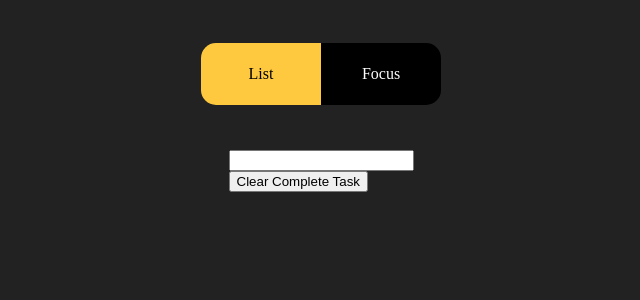
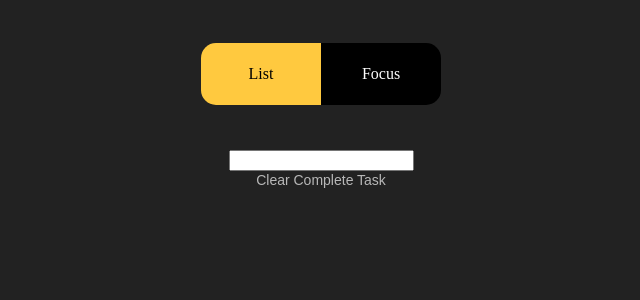
Before and after one commit to Sapkota00Basanta/Todo-List-React-Typescript, a React (Vite) app: page / in a window 1280 px wide. Shown: the top 300 px of the page, without its empty margins (319-959 px from the left). Built offline with nearby package versions, Linux system fonts and the light colour scheme.

Commit message:
Updated folder structure & changed pixel css value to rem

```diff
--- a/src/App.tsx
+++ b/src/App.tsx
@@ -4,31 +4,31 @@ import { BrowserRouter, NavLink, Route, Routes } from 'react-router-dom';
 import styled from 'styled-components';
 
 // Import User-Defined Modules
-import { Focus } from './components/Focus/Focus';
-import { Listview } from './components/Listview/Listview';
+import { Focus } from './screens/Focus/Focus';
+import { Listview } from './screens/Listview/Listview';
 import { TaskContext } from './contexts/taskStore';
 import { useLocalStorage } from './hooks/useLocalStorage';
 import { globalColorsObject, GlobalStyles } from './styles';
 import { IAppProps } from './types/App.types';
-import { ITaskState } from './types/components/Listview.types';
+import { ITaskState } from './types/screens/Listview.types';
 
 // Styled Components Definations
-const LayoutContainerTag = styled.div`
+const AppLayoutContainerTag = styled.div`
   display: flex;
   flex-direction: column;
   justify-content: center;
   align-items: center;
-  padding: 35px;
+  padding: 2.1875rem;
 `;
 
 const HTMLNavTag = styled.nav`
   display: flex;
-  margin-bottom: 45px;
+  margin-bottom: 2.8125rem;
 `;
 
 const RouterNavLinkTag = styled(NavLink)`
-  height: 62px;
-  width: 120px;
+  height: 3.875rem;
+  width: 7.5rem;
   display: flex;
   justify-content: center;
   align-items: center;
@@ -37,24 +37,24 @@ const RouterNavLinkTag = styled(NavLink)`
   text-decoration: none;
 
   &:first-child {
-    border-top-left-radius: 15px;
-    border-bottom-left-radius: 15px;
+    border-top-left-radius: 0.9375rem;
+    border-bottom-left-radius: 0.9375rem;
   }
 
   &:last-child {
-    border-top-right-radius: 15px;
-    border-bottom-right-radius: 15px;
+    border-top-right-radius: 0.9375rem;
+    border-bottom-right-radius: 0.9375rem;
   }
 
   /* We can add styles to nested element based on className */
   &.active {
-    background-color: ${globalColorsObject.primaryColor};
+    background: ${globalColorsObject.primaryColor};
     color: #000;
   }
 `;
 
 /**
- * This module is main app component where we assign all the navigation routes to component
+ * This module is main app component where we assign all the navigation routes to screen component
  * @returns App Component
  */
 export const App: React.FC<IAppProps> = () => {
@@ -65,7 +65,7 @@ export const App: React.FC<IAppProps> = () => {
       <GlobalStyles />
       <BrowserRouter>
         <TaskContext.Provider value={[tasks, setTasks]}>
-          <LayoutContainerTag>
+          <AppLayoutContainerTag>
             <HTMLNavTag>
               {/* By default active class is added to Navlink in react router version 6 */}
               <RouterNavLinkTag to="/" end>
@@ -77,7 +77,7 @@ export const App: React.FC<IAppProps> = () => {
               <Route path="/" element={<Listview />} />
               <Route path="/focus" element={<Focus />} />
             </Routes>
-          </LayoutContainerTag>
+          </AppLayoutContainerTag>
         </TaskContext.Provider>
       </BrowserRouter>
     </>
--- /dev/null
+++ b/src/components/TextButton.ts
@@ -0,0 +1,13 @@
+// Import Third-Party Modules
+import styled from 'styled-components';
+
+/**
+ * This component simply exports styled component text button component
+ */
+export const TextButton = styled.button`
+  border: none;
+  align-self: center;
+  background: none;
+  font-size: 0.875rem;
+  color: #b8b8b8;
+`;
--- a/src/contexts/taskStore.ts
+++ b/src/contexts/taskStore.ts
@@ -2,11 +2,11 @@
 import { createContext } from 'react';
 
 // Import User-Defined Modules
-import { ITaskState } from '../types/components/Listview.types';
+import { ITaskState } from '../types/screens/Listview.types';
 
 /**
  * This module creates a task state context which handles sharing &
- * accessing task state value among components.
+ * accessing task state value among screen components.
  */
 export const TaskContext = createContext<
   [Array<ITaskState>, React.Dispatch<React.SetStateAction<Array<ITaskState>>>]
--- a/src/hooks/useTaskStore.ts
+++ b/src/hooks/useTaskStore.ts
@@ -5,7 +5,7 @@ import { useContext, useEffect, useState } from 'react';
 
 // Import User-Defined Modules
 import { TaskContext } from '../contexts/taskStore';
-import { ITaskState } from '../types/components/Listview.types';
+import { ITaskState } from '../types/screens/Listview.types';
 import { IUseTaskStoreHookReturnTypes } from '../types/hooks/useTaskStore.types';
 
 /**
@@ -42,7 +42,7 @@ export const useTaskStore = (): IUseTaskStoreHookReturnTypes => {
 
   /**
    * This method handles the event listener
-   * state data management of child component for marking a task as complete
+   * state data management of child screen component for marking a task as complete
    * @param taskId Unique task id
    * @param isComplete Boolena complete value
    */
--- a/src/components/Focus/Focus.tsx
+++ b/src/screens/Focus/Focus.tsx
@@ -3,11 +3,11 @@ import React from 'react';
 import { useTaskStore } from '../../hooks/useTaskStore';
 
 // Import User-Defined Modules
-import { IFocusProps } from '../../types/components/Focus.types';
+import { IFocusProps } from '../../types/screens/Focus.types';
 
 /**
  * This module consist of focus view displaying single focused todo list
- * @returns Focus View Component
+ * @returns Focus View screen component
  */
 export const Focus: React.FC<IFocusProps> = () => {
   const {
--- a/src/components/Listview/Listview.tsx
+++ b/src/screens/Listview/Listview.tsx
@@ -1,16 +1,27 @@
 // Import Third-Party Modules
 import React, { ChangeEvent, KeyboardEvent, useState } from 'react';
+import styled from 'styled-components';
 
 // Import User-Defined Modules
+import { TextButton } from '../../components/TextButton';
 import { useTaskStore } from '../../hooks/useTaskStore';
-import {
-  IListViewProps,
-  ITaskState,
-} from '../../types/components/Listview.types';
+import { IListViewProps, ITaskState } from '../../types/screens/Listview.types';
+
+// Styled Components Definations
+const ListContainer = styled.div`
+  display: flex;
+  flex-direction: column;
+  align-items: stretch;
+`;
+
+const TodoListConatiner = styled.div`
+  background: rgba(255, 255, 255, 0.1);
+  border-radius: 0.9375rem;
+`;
 
 /**
- * This module is an UI Component for viewing all todo list task and field to add one
- * @returns Listview Component
+ * This module is an UI Screen Component for viewing all todo list task and field to add one
+ * @returns Listview Screen Component
  */
 export const Listview: React.FC<IListViewProps> = () => {
   const { addTask, tasks, setTasks, updateTaskCompletion } = useTaskStore();
@@ -65,8 +76,8 @@ export const Listview: React.FC<IListViewProps> = () => {
   };
 
   return (
-    <div>
-      <div>
+    <ListContainer>
+      <TodoListConatiner>
         {tasks.map((eachTask) => (
           <div key={eachTask.id}>
             <input
@@ -78,17 +89,15 @@ export const Listview: React.FC<IListViewProps> = () => {
             <button onClick={handleTaskDeleteClick(eachTask)}>Delete</button>
           </div>
         ))}
-      </div>
+      </TodoListConatiner>
       <input
         value={newTaskLabel}
         onChange={handleNewTaskLabelChange}
         onKeyDown={handleNewTaskLabelKeyDown}
       />
-      <div>
-        <button onClick={handleTasksCompleteClearClick}>
-          Clear Complete Task
-        </button>
-      </div>
-    </div>
+      <TextButton onClick={handleTasksCompleteClearClick}>
+        Clear Complete Task
+      </TextButton>
+    </ListContainer>
   );
 };
--- a/src/styles.ts
+++ b/src/styles.ts
@@ -1,15 +1,17 @@
+// Import Third-Party Components
 import { createGlobalStyle } from 'styled-components';
 
 /**
  *  This module contains all the global style definationss
  */
+
 export const globalColorsObject = {
   primaryColor: '#FFC93F',
 };
 
 export const GlobalStyles = createGlobalStyle`
     body {
-        background-color: #222;
+        background: #222;
         color: #fff;
     }
 `;
--- a/src/types/components/Focus.types.ts
+++ /dev/null
@@ -1,4 +0,0 @@
-/**
- * This module consists of all the type decleration for Focus Component
- */
-export interface IFocusProps {}
--- a/src/types/hooks/useTaskStore.types.ts
+++ b/src/types/hooks/useTaskStore.types.ts
@@ -1,5 +1,5 @@
 // Import User-Defined Modules
-import { ITaskState } from '../components/Listview.types';
+import { ITaskState } from '../screens/Listview.types';
 
 /**
  * This module consists of all the type decleration
--- /dev/null
+++ b/src/types/screens/Focus.types.ts
@@ -0,0 +1,4 @@
+/**
+ * This module consists of all the type decleration for Focus screen
+ */
+export interface IFocusProps {}
--- a/src/types/components/Listview.types.ts
+++ b/src/types/screens/Listview.types.ts
@@ -1,5 +1,5 @@
 /**
- * This module consists of all the type decleration for Listview Component
+ * This module consists of all the type decleration for Listview screen
  */
 export interface IListViewProps {}
 
```
